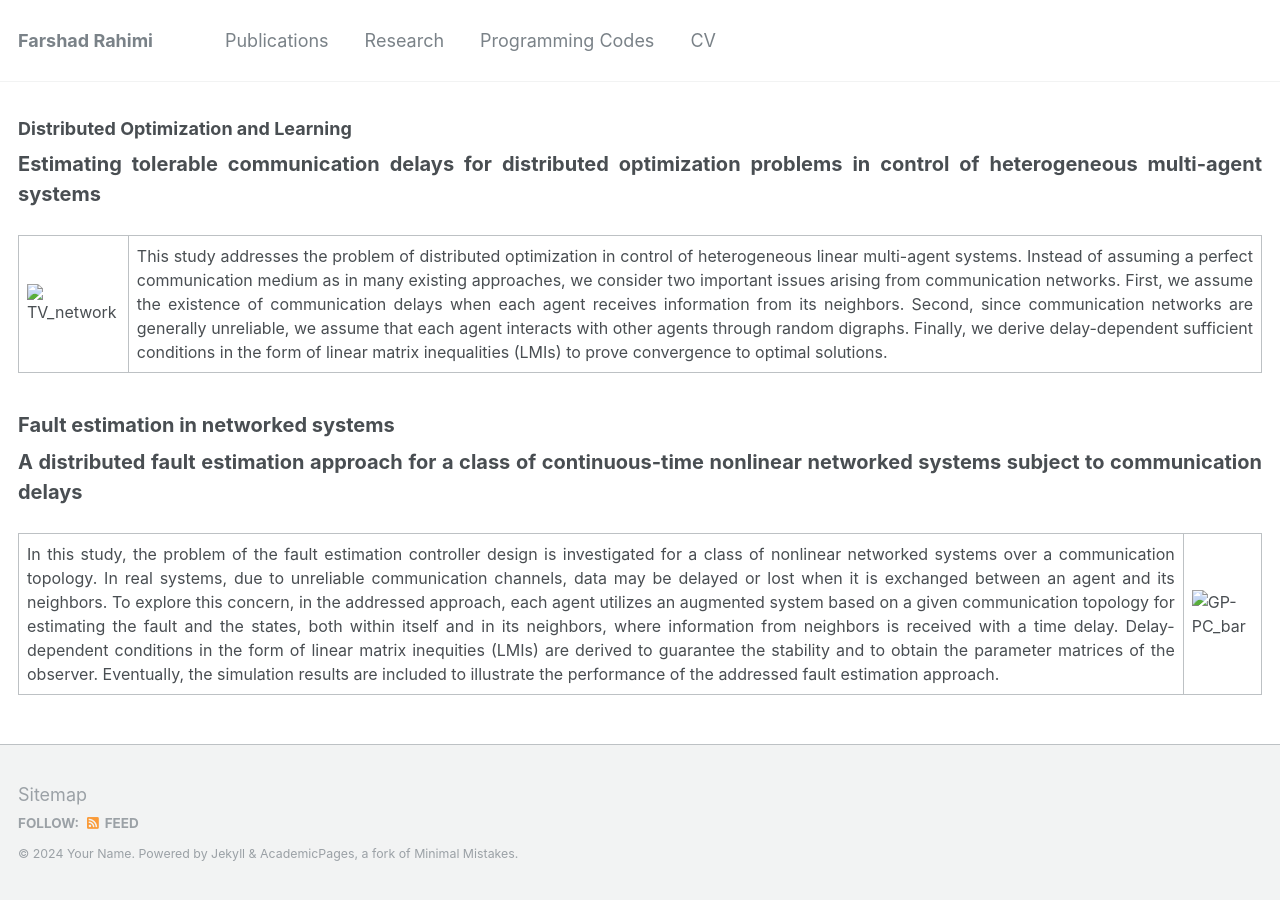
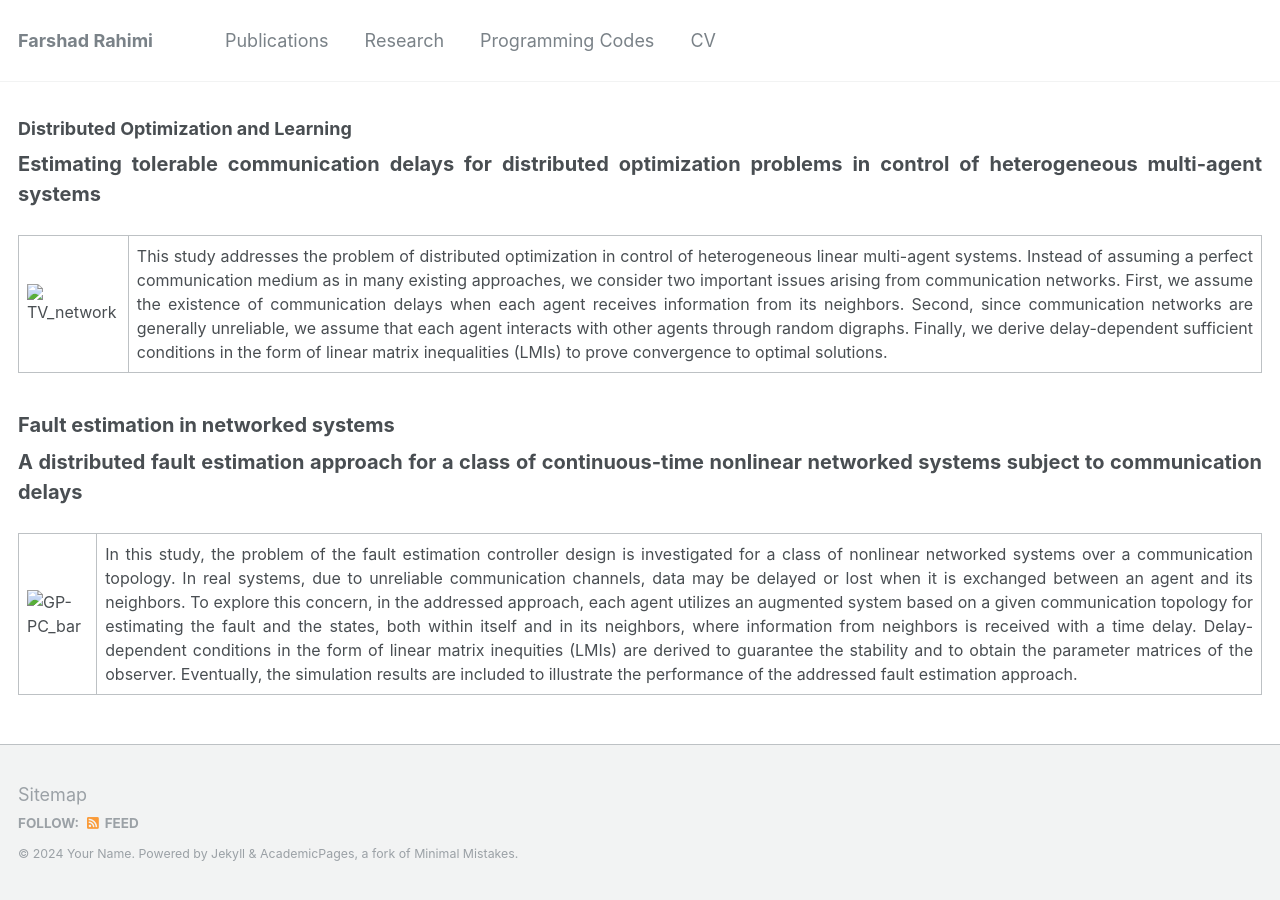
Before and after one commit to Farshad-Rahimi/FarshadRahimi, a Jekyll site: the page built from _talks/2014-03-01-talk-3.md, in a window 1280 px wide. Built offline with Jekyll 4.4.1, drawn with Linux system fonts in a browser that asks for light colours.

Commit message:
Update 2014-03-01-talk-3.md

```diff
--- a/_talks/2014-03-01-talk-3.md
+++ b/_talks/2014-03-01-talk-3.md
@@ -11,7 +11,7 @@ author_profile: false
 **Estimating tolerable communication delays for distributed optimization problems in control of heterogeneous multi-agent systems**
 
 {: .text-justify style="font-size: 12pt" reversed="reversed"}
-| <img src="https://farshad-rahimi.github.io/FarshadRahimi/images/opt1.png" width="2800px" alt="TV_network"> | This study addresses the problem of distributed optimization in control of heterogeneous linear multi-agent systems. Instead of assuming a perfect communication medium as in many existing approaches, we consider two important issues arising from communication networks. First, we assume the existence of communication delays when each agent receives information from its neighbors. Second, since communication networks are generally unreliable, we assume that each agent interacts with other agents through random digraphs. Finally, we derive delay-dependent sufficient conditions in the form of linear matrix inequalities (LMIs) to prove convergence to optimal solutions. |
+| <img src="https://farshad-rahimi.github.io/FarshadRahimi/images/opt1.png" width="500px" alt="TV_network"> | This study addresses the problem of distributed optimization in control of heterogeneous linear multi-agent systems. Instead of assuming a perfect communication medium as in many existing approaches, we consider two important issues arising from communication networks. First, we assume the existence of communication delays when each agent receives information from its neighbors. Second, since communication networks are generally unreliable, we assume that each agent interacts with other agents through random digraphs. Finally, we derive delay-dependent sufficient conditions in the form of linear matrix inequalities (LMIs) to prove convergence to optimal solutions. |
 
 {: .text-justify style="font-size: 15pt" reversed="reversed"}
 
@@ -21,4 +21,4 @@ author_profile: false
 **A distributed fault estimation approach for a class of continuous-time nonlinear networked systems subject to communication delays**
 
 {: .text-justify style="font-size: 12pt" reversed="reversed"}
-| In this study, the problem of the fault estimation controller design is investigated for a class of nonlinear networked systems over a communication topology. In real systems, due to unreliable communication channels, data may be delayed or lost when it is exchanged between an agent and its neighbors. To explore this concern, in the addressed approach, each agent utilizes an augmented system based on a given communication topology for estimating the fault and the states, both within itself and in its neighbors, where information from neighbors is received with a time delay. Delay-dependent conditions in the form of linear matrix inequities (LMIs) are derived to guarantee the stability and to obtain the parameter matrices of the observer. Eventually, the simulation results are included to illustrate the performance of the addressed fault estimation approach. | <img src="https://farshad-rahimi.github.io/FarshadRahimi/images/fault1.png" width="3500px" alt="GP-PC_bar"> |
+| <img src="https://farshad-rahimi.github.io/FarshadRahimi/images/fault1.png" width="500px" alt="GP-PC_bar"> | In this study, the problem of the fault estimation controller design is investigated for a class of nonlinear networked systems over a communication topology. In real systems, due to unreliable communication channels, data may be delayed or lost when it is exchanged between an agent and its neighbors. To explore this concern, in the addressed approach, each agent utilizes an augmented system based on a given communication topology for estimating the fault and the states, both within itself and in its neighbors, where information from neighbors is received with a time delay. Delay-dependent conditions in the form of linear matrix inequities (LMIs) are derived to guarantee the stability and to obtain the parameter matrices of the observer. Eventually, the simulation results are included to illustrate the performance of the addressed fault estimation approach. |
```
